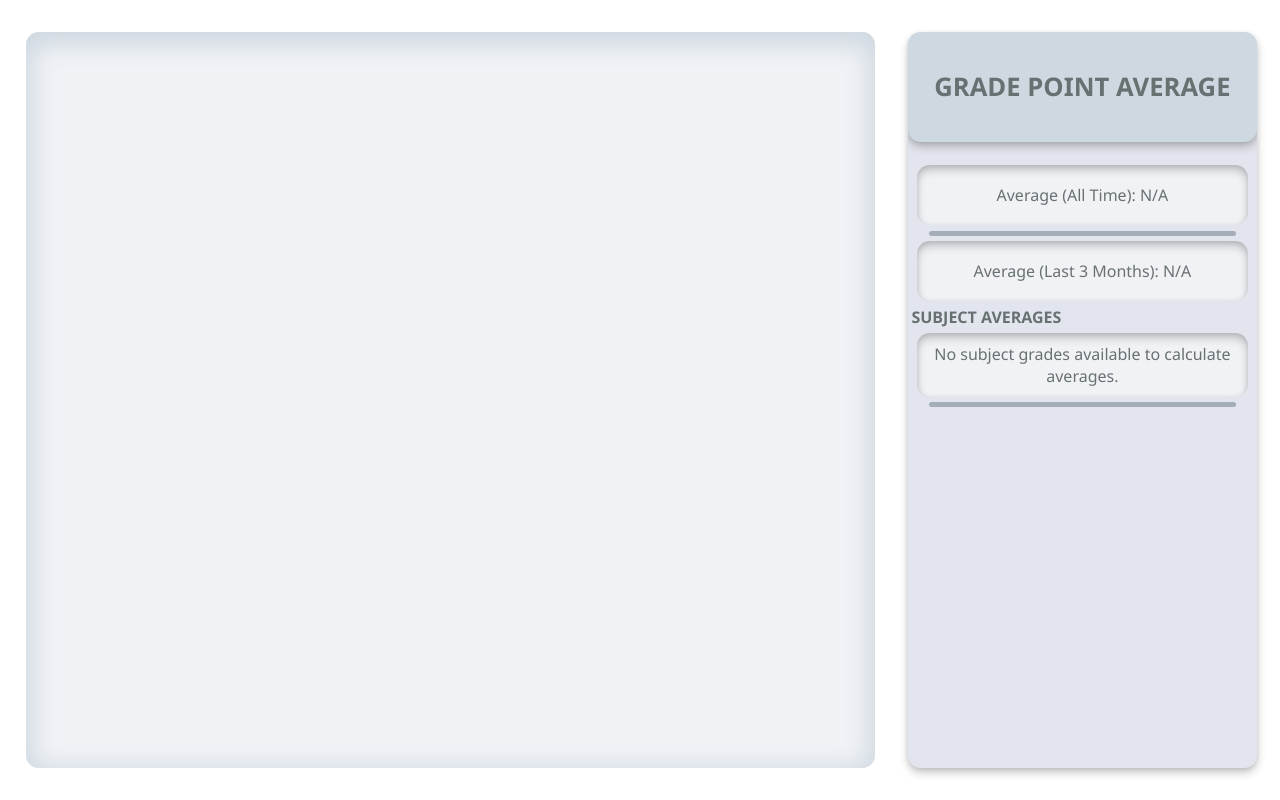
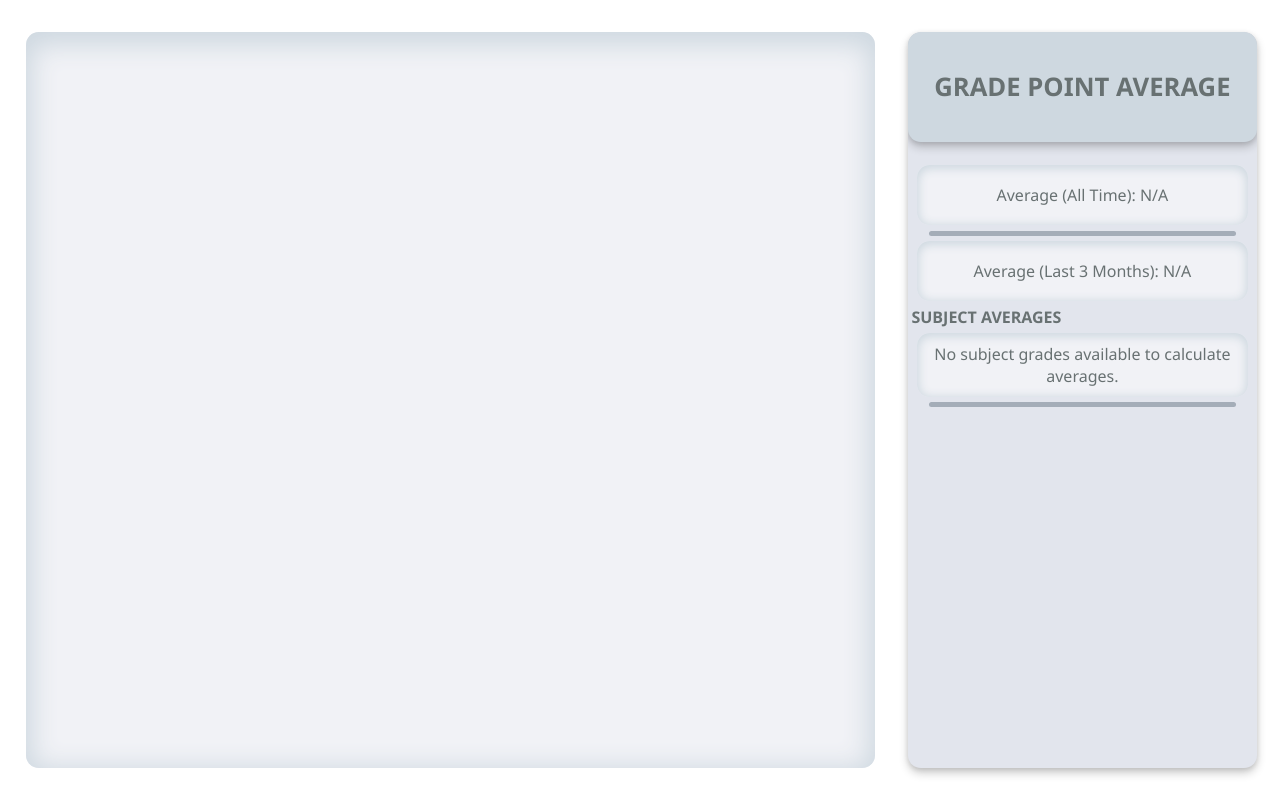
Before and after one commit to vrsestudio/GradeLens, a PHP site: page /sites/invoke/defaultview.php in a window 1280 px wide. Run offline with PHP 8.4, Linux system fonts and the light colour scheme; the visitor is signed in with stand-in values (Sample User, id 1); data that the repository does not hold is empty.

Commit message:
Defaultview Finalization Pt.3

```diff
--- a/style/defaultview.css
+++ b/style/defaultview.css
@@ -116,13 +116,13 @@
     margin-right: auto;
     border-radius: 1vw;
     padding: 10px 5px;
-    box-shadow: inset 0 5px 10px rgba(0, 0, 0, 0.2), inset 0 1.5px 5px rgba(0, 0, 0, 0.1);
+    box-shadow: inset 0 0.15vw 0.75vw 0.15vw rgba(206, 216, 224, 1);
 
     transition: 0.35s ease-in-out;
     &:hover {
         cursor: pointer;
         transform: scale(1.01);
-        box-shadow: 0 7.5px 15px rgba(0, 0, 0, 0.2), 0 2px 7.5px rgba(0, 0, 0, 0.1), inset 0 5px 10px rgba(0, 0, 0, 0.2), inset 0 1.5px 5px rgba(0, 0, 0, 0.1);
+        box-shadow: 0 0.15vw 0.75vw 0.15vw rgba(206, 216, 224, 1);
     }
 }
 
```
